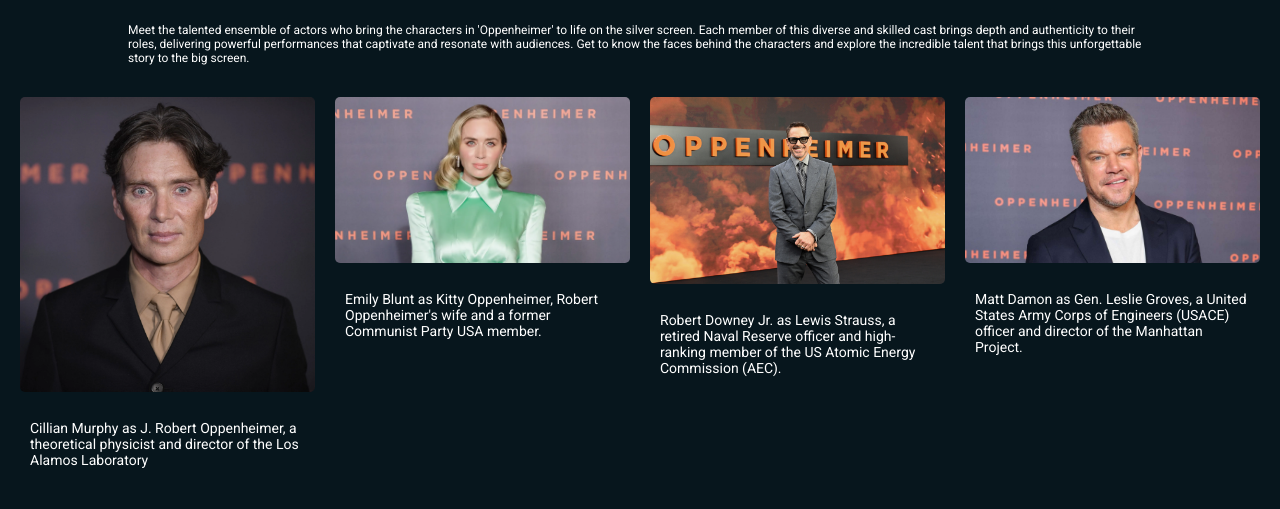
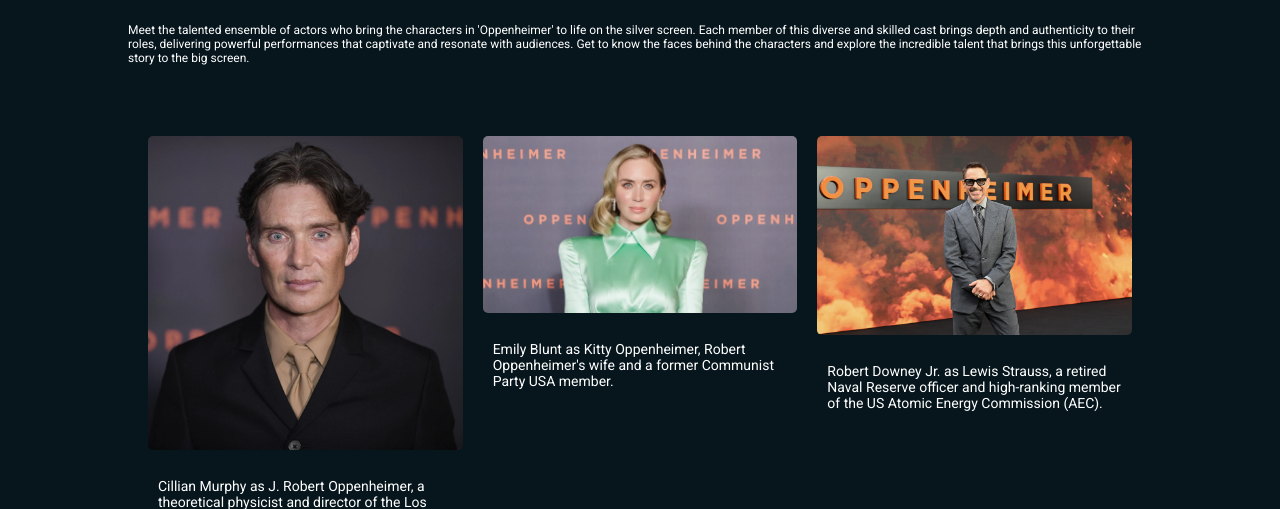
Before and after one commit to joshualmartin/Group1-Project, a plain HTML site: page cast.html in a window 1280 px wide. Shown: the part 370-879 px from the top of the page. Drawn offline with Linux system fonts and the light colour scheme.

Commit message:
Update styles.css

```diff
--- a/styles.css
+++ b/styles.css
@@ -368,7 +368,9 @@ a {
 display: grid;
 grid-template-columns: repeat(auto-fill, minmax(250px, 1fr));
 gap: 20px;
-  margin: 0 auto;
+margin-right: 10%;
+margin-left: 10%;
+margin-top: 3%;
 padding: 20px;
 }
 
@@ -388,13 +390,3 @@ a {
 color: var(--color-white);
 padding: 10px;
 }
-/*
-.section__header {
-  margin-left: 10%;
-  margin-right: 10%;
-}
-
-.section__text, p {
-  margin-left: 10%;
-  margin-right: 10%;
-} */
```
Lines whose indentation alone changed are shown as unchanged.
